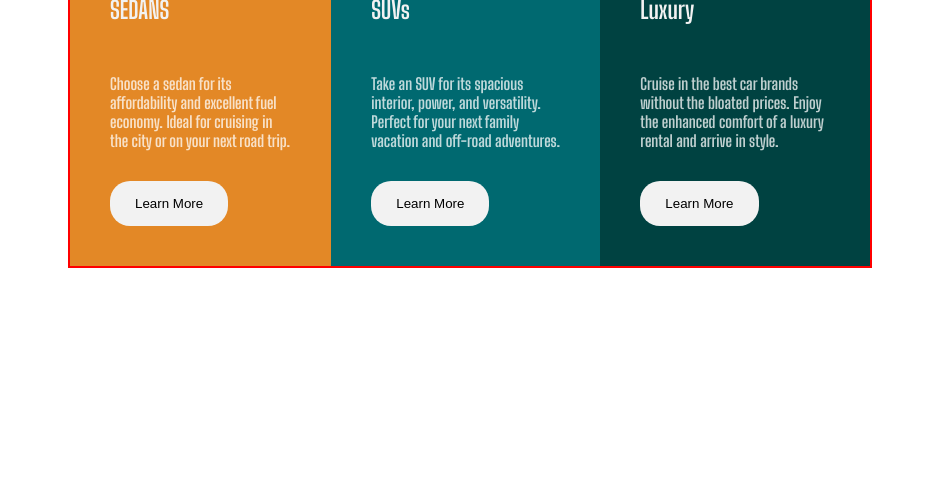
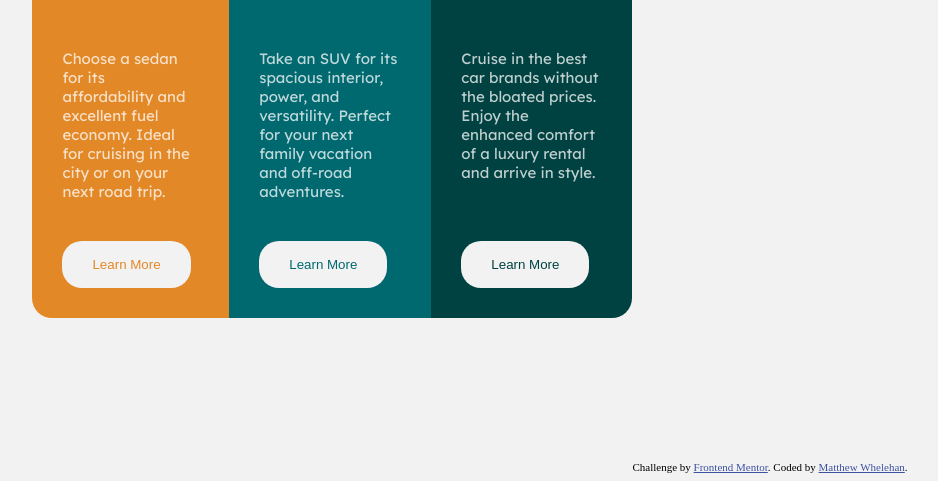
Before and after one commit to mwhelehan/preview-card-component-Frontend-Mentor, a plain HTML site: page index.html in a window 1280 px wide. Shown: the part 335-816 px from the top of the page, without its empty margins (170-1108 px from the left). Drawn offline with Linux system fonts and the light colour scheme.

Commit message:
Third Commit

```diff
--- a/index.html
+++ b/index.html
@@ -5,56 +5,58 @@
   <meta charset="UTF-8">
   <meta http-equiv="X-UA-Compatible" content="IE=edge">
   <meta name="viewport" content="width=device-width, initial-scale=1.0">
-  <title>3 Column Layout</title>
-  <link rel="stylesheet" href="style.css">
+  <link rel="icon" type="image/png" size="32X32" href="./images/favicon-32x32.png">
   <link rel="preconnect" href="https://fonts.googleapis.com">
   <link rel="preconnect" href="https://fonts.gstatic.com" crossorigin>
   <link href="https://fonts.googleapis.com/css2?family=Big+Shoulders+Display:wght@700&family=Lexend+Deca&display=swap"
     rel="stylesheet">
+  <link rel="stylesheet" href="style.css">
+  <title>3 Column CSS Practice</title>
+
 </head>
 
 <body>
-
   <div class="cards">
 
-    <div class="carditem first">
-      <img src="./images/icon-sedans.svg" alt="Sedan">
-
+    <div class="cardItem first">
+      <img src="./images/icon-sedans.svg" alt="sedan">
       <h2>SEDANS</h2>
-      <p>Choose a sedan for its affordability and excellent fuel economy. Ideal for cruising in the city
+      <p> Choose a sedan for its affordability and excellent fuel economy. Ideal for cruising in the city
         or on your next road trip.</p>
-
       <button>Learn More</button>
 
     </div>
 
-    <div class="carditem second">
+    <div class="cardItem second">
       <img src="./images/icon-suvs.svg" alt="">
-      <h2> SUVs</h2>
-      <p>Take an SUV for its spacious interior, power, and versatility. Perfect for your next family vacation
+      <h2>SUVs</h2>
+      <p> Take an SUV for its spacious interior, power, and versatility. Perfect for your next family vacation
         and off-road adventures.</p>
-
       <button>Learn More</button>
 
     </div>
 
-    <div class="carditem third">
+    <div class="cardItem third">
       <img src="./images/icon-luxury.svg" alt="">
-      <h2>Luxury</h2>
-
-      <p>Cruise in the best car brands without the bloated prices. Enjoy the enhanced comfort of a luxury
+      <h2> LUXURY</h2>
+      <p> Cruise in the best car brands without the bloated prices. Enjoy the enhanced comfort of a luxury
         rental and arrive in style.</p>
-
       <button>Learn More</button>
 
+    </div>
 
 
-    </div>
 
   </div>
 
 
 
+  <footer>
+    <div class="attribution">
+      Challenge by <a href="https://www.frontendmentor.io?ref=challenge" target="_blank">Frontend Mentor</a>.
+      Coded by <a href="#">Matthew Whelehan</a>.
+    </div>
+  </footer>
 
 
 
--- a/style.css
+++ b/style.css
@@ -1,80 +1,110 @@
 :root {
+
     box-sizing: border-box;
+    padding: 0;
     margin: 0;
-    padding: 0;
 
+    /* ## Colors */
 
-    /* Typography */
+    /* Primary */
 
-    /* primary color */
-
-    --Bright_orange: hsl(31, 77%, 52%);
+    --Bright_Orange: hsl(31, 77%, 52%);
     --Dark_cyan: hsl(184, 100%, 22%);
     --Very_dark_cyan: hsl(179, 100%, 13%);
 
-    /* ### Neutral */
-
-    /* paragraphs */
+    /* (paragraphs) */
     --Transparent_white: hsla(0, 0%, 100%, 0.75);
 
-    /* (background, headings, buttons */
-    --Very_light_gray: hsl(0, 0%, 95%);
+    /* (background, headings, buttons) */
+
+    --Very_ligh_gray: hsl(0, 0%, 95%);
 }
 
-html {
-    font-family: 'Big Shoulders Display', cursive;
+body {
+    font-size: 15px;
+    min-height: 100vh;
+    display: flex;
+    align-items: center;
+    justify-content: center;
+    background-color: var(--Very_ligh_gray);
 
+}
+
+.cards {
+    width: 600px;
+    display: flex;
+    border-radius: 20px;
+    overflow: hidden;
     font-family: 'Lexend Deca', sans-serif;
+
+    /* border: 2px solid red; */
+
+
+
+
 
 
 }
 
-body {
+.cardItem {
     display: flex;
-    align-items: center;
-    justify-content: center;
-    min-height: 100vh;
-}
+    /* width: 600px; */
+    flex-direction: column;
+    align-items: flex-start;
+    padding: 30px;
+    gap: 25px;
+    color: var(--Very_ligh_gray);
 
 
-.cards {
-    border: 2px solid red;
-    /* height: 400px; */
-    width: 800px;
-    display: flex;
-}
-
-.carditem {
-    padding: 40px;
-    display: flex;
-    flex-direction: column;
-    align-items: flex-start;
-    gap: 15px;
-}
-
-.carditem h2 {
-    color: var(--Very_light_gray);
-    font-family: 'Big Shoulders Display', cursive;
 
 
 }
 
-.carditem p {
-    color: var(--Transparent_white);
-    font-family: 'Lexend Deca', sans-serif;
+.cardItem h2 {
+    color: var(--Very_ligh_gray);
     font-family: 'Big Shoulders Display', cursive;
+    font-size: 30px
 }
 
-.carditem button {
-    background-color: var(--Very_light_gray);
-    padding: 15px 25px;
+.cardItem button {
+    background-color: var(--Very_ligh_gray);
+    padding: 16px 30px;
+    border-radius: 20px;
+    outline: none;
     border: none;
-    outline: none;
-    border-radius: 20px;
+    cursor: pointer;
+    transition: background-color 0.4 ease;
+}
+
+.first button {
+    color: var(--Bright_Orange);
+}
+
+.second button {
+    color: var(--Dark_cyan);
+}
+
+.third button {
+    color: var(--Very_dark_cyan);
+}
+
+.cardItem button:hover {
+    background-color: transparent;
+    color: 2px solid var(--Very_ligh_gray);
+    border: 2px solid var(--Very_ligh_gray);
+    padding: 14px 28px;
+}
+
+
+.cardItem p {
+    color: var(--Transparent_white);
+    flex-grow: 1;
+
+
 }
 
 .first {
-    background-color: var(--Bright_orange);
+    background-color: var(--Bright_Orange);
 }
 
 .second {
@@ -84,3 +114,33 @@ body {
 .third {
     background-color: var(--Very_dark_cyan);
 }
+
+@media screen and (max-width: 375px) {
+    body {
+        background-color: aquamarine;
+    }
+
+    .cards {
+        flex-direction: column;
+
+
+    }
+}
+
+
+
+
+footer {
+    display: flex;
+    margin-top: auto;
+}
+
+
+.attribution {
+    font-size: 11px;
+    text-align: center;
+}
+
+.attribution a {
+    color: hsl(228, 45%, 44%);
+}
```
Also changed, not shown: 1 other file.
